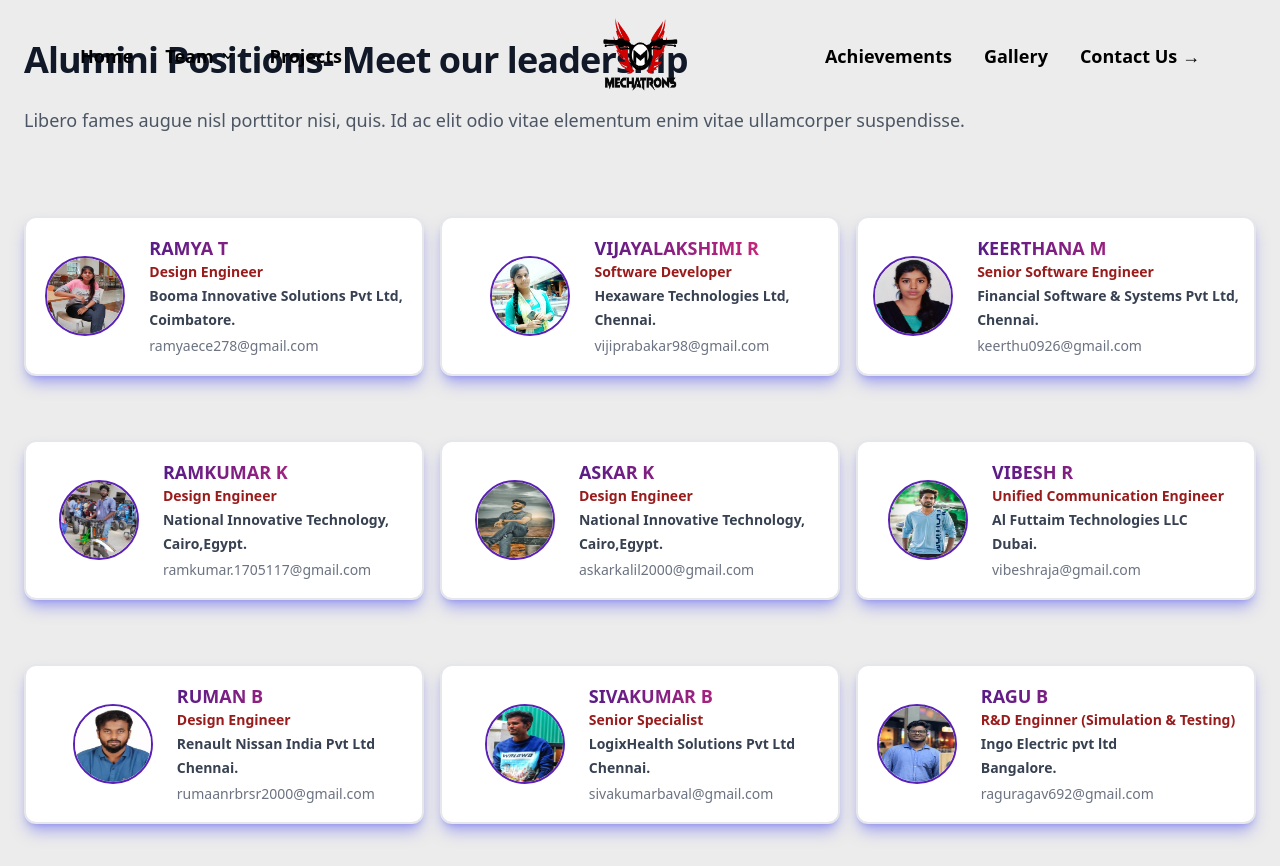
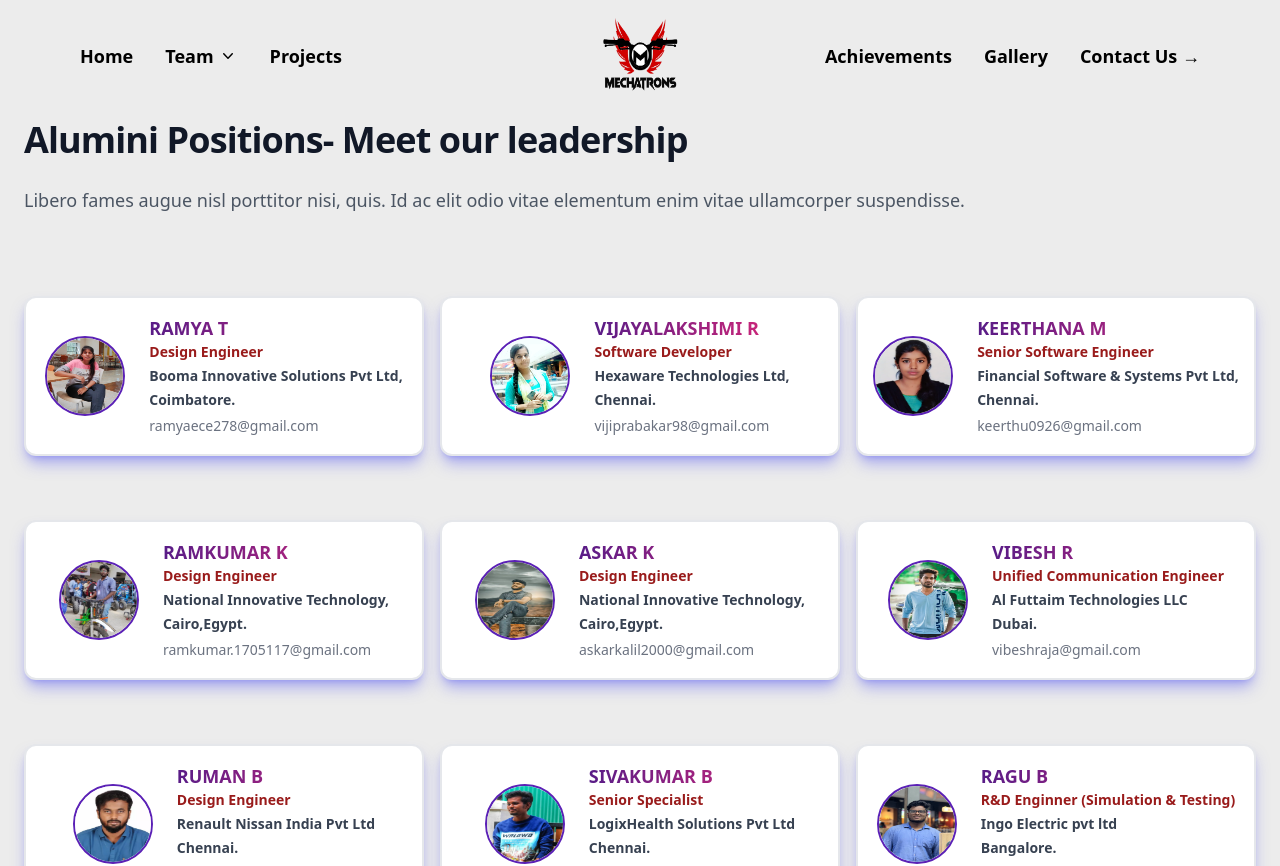
Before and after one commit to SRIRAMS2002/mechatrons07, a Next.js app: page /Aluminiposition in a window 1280 px wide. Shown: the top 866 px of the page. Built offline with nearby package versions, Linux system fonts and the light colour scheme.

Commit message:
correction-1

```diff
--- a/src/pages/Aluminiposition.jsx
+++ b/src/pages/Aluminiposition.jsx
@@ -238,7 +238,7 @@
   useEffect(() => {
     const handleScroll = () => {
       const scrollPosition = window.scrollY;
-      if (scrollPosition > 50) {
+      if (scrollPosition > 20) {
         setIsSectionInView(true);
       } else {
         setIsSectionInView(false);
@@ -264,7 +264,7 @@
           <div>
             <Navbar view={isSectionInView}/>
 
-            <div className="mx-auto max-w-7xl  px-4 py-10 sm:px-6 sm:py-10">
+            <div className="mx-auto mt-[5rem] max-w-7xl  px-4 py-10 sm:px-6 sm:py-10">
               <motion.div
                 initial={{ x: -100, y: 100, opacity: 0 }}
                 whileInView={{ x: 0, y: 0, opacity: 1 }}
```
